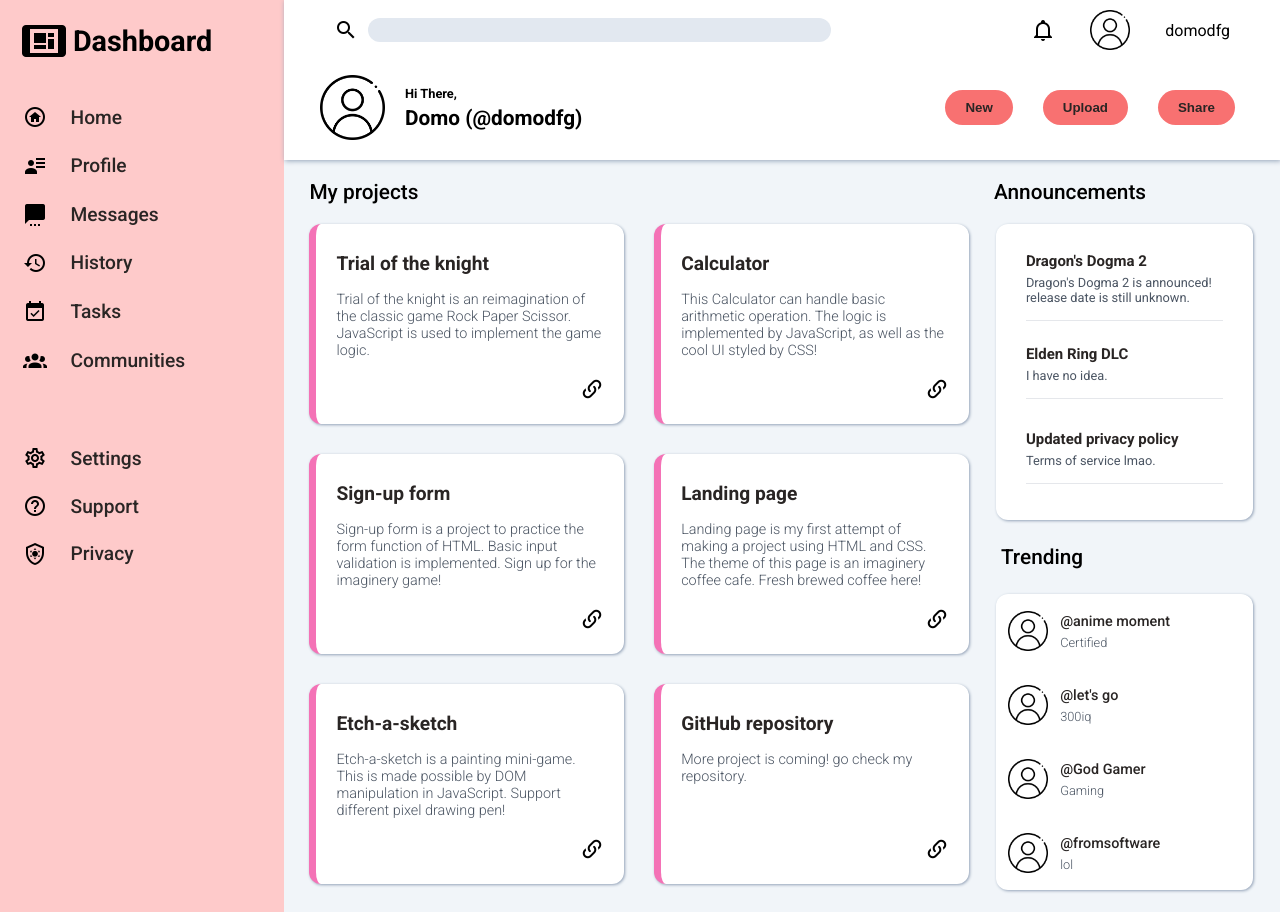
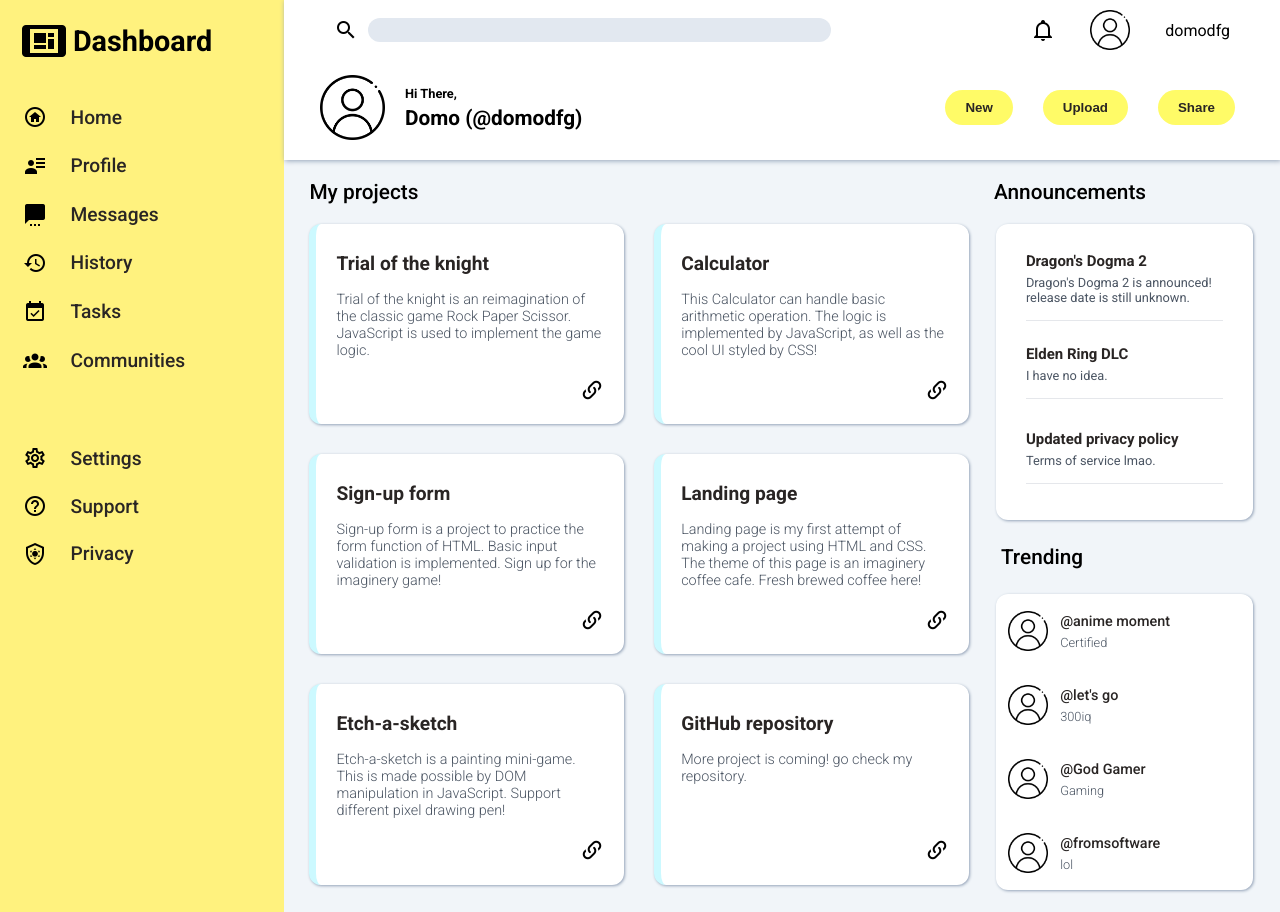
Before and after one commit to domodfg/dashboard, a plain HTML site: page index.html in a window 1280 px wide. Drawn offline with Linux system fonts and the light colour scheme.

Commit message:
Changed the color theme of the page

```diff
--- a/style.css
+++ b/style.css
@@ -25,7 +25,7 @@ p {
 .sidebar {
   display: grid;
   grid-row: 1 / 3;
-  background-color: #fecaca;
+  background-color: #fff27e;
   grid-template-rows: 1.1fr 4fr 7fr;
 }
 
@@ -108,7 +108,7 @@ input {
 .buttons button {
   padding: 10px 20px;
   border: none;
-  background-color: #f87171;
+  background-color: #fffb67;
   border-radius: 20px;
   font-weight: 600;
   color: #292524;
@@ -178,10 +178,10 @@ input {
   grid-template-rows: 1fr 1.3fr 0.7fr;
   font-size: 0.9rem;
   color: #4b5563;
-  height: 25vh;
+  height: 25.03vh;
   background-color: white;
   border-radius: 12px;
-  border-left: 7px #f472b6 solid;
+  border-left: 7px #ccf9ff solid;
   box-shadow: 1px 1px 3px #94a3b8;
   padding: 0px 20px;
 }
```
